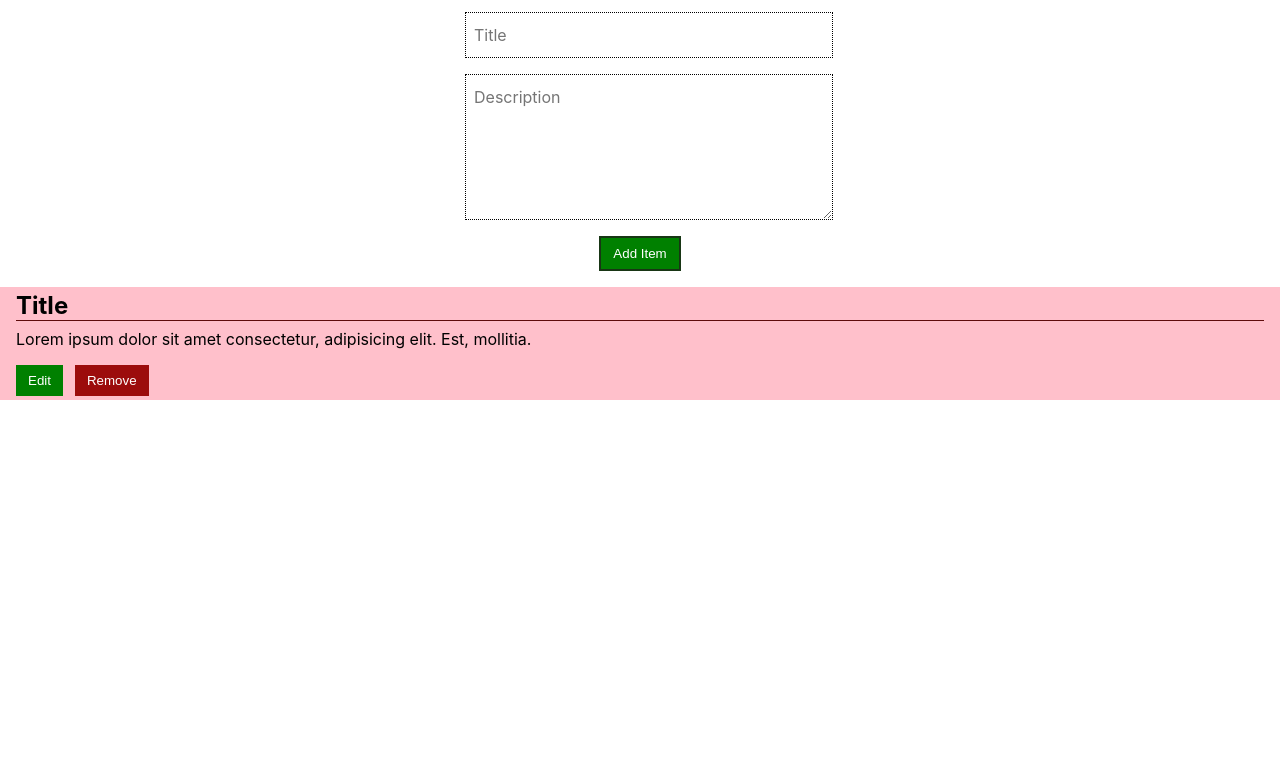
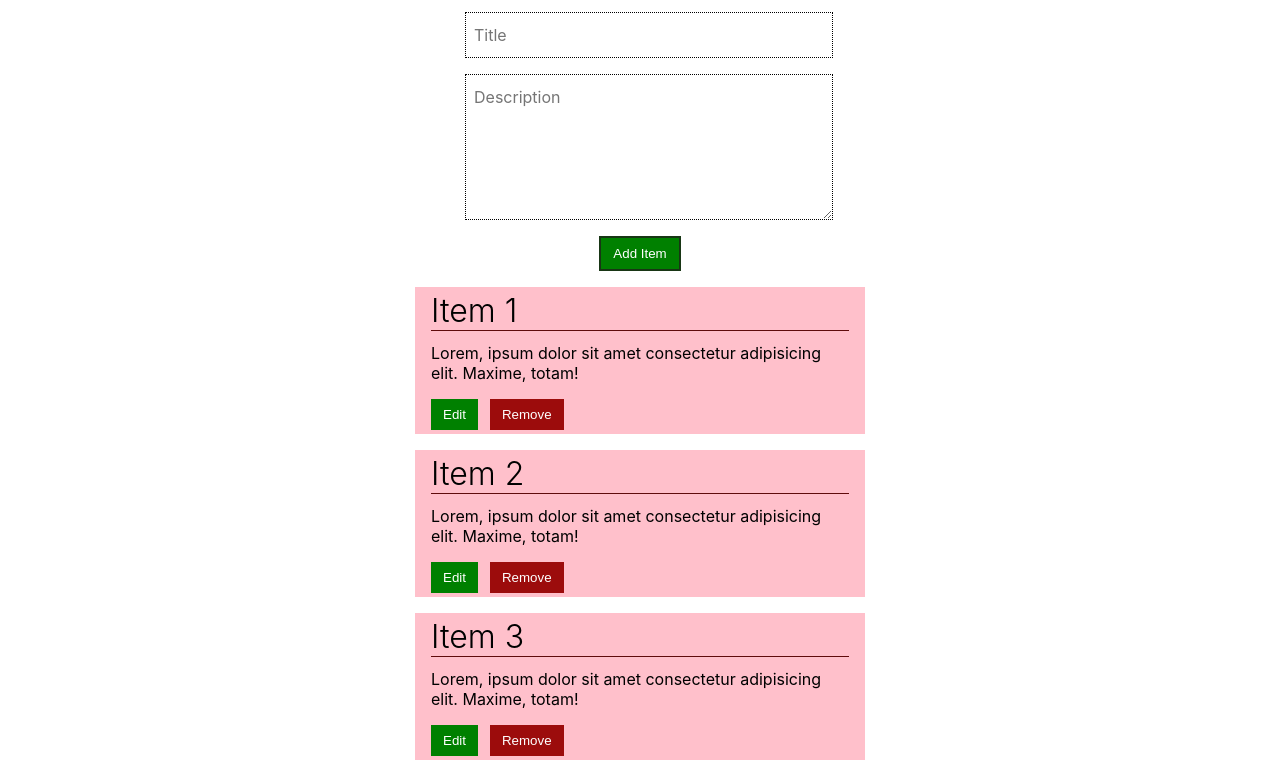
Before and after one commit to frankchoongsaeng/shopping-list, a React (Create React App) app: page / in a window 1280 px wide. Shown: the top 774 px of the page. Built offline with nearby package versions, Linux system fonts and the light colour scheme.

Commit message:
render multiple components from a list using map

```diff
--- /dev/null
+++ b/src/components/list-item.jsx
@@ -0,0 +1,12 @@
+function ListItem({ item }) {
+	return (
+		<li>
+			<h2 className='title'>{item.title}</h2>
+			<p className='description'>{item.description}</p>
+			<button className='btn'>Edit</button>
+			<button className='btn remove'>Remove</button>
+		</li>
+	);
+}
+
+export default ListItem;
--- a/src/components/shopping-list.jsx
+++ b/src/components/shopping-list.jsx
@@ -1,17 +1,50 @@
+import ListItem from './list-item';
 import '../styles/shopping-list.css';
+
+const listitems = [
+	{
+		id: 1,
+		title: 'Item 1',
+		description:
+			'Lorem, ipsum dolor sit amet consectetur adipisicing elit. Maxime, totam!',
+	},
+	{
+		id: 2,
+		title: 'Item 2',
+		description:
+			'Lorem, ipsum dolor sit amet consectetur adipisicing elit. Maxime, totam!',
+	},
+	{
+		id: 3,
+		title: 'Item 3',
+		description:
+			'Lorem, ipsum dolor sit amet consectetur adipisicing elit. Maxime, totam!',
+	},
+	{
+		id: 3,
+		title: 'Item 4',
+		description:
+			'Lorem, ipsum dolor sit amet consectetur adipisicing elit. Maxime, totam!',
+	},
+	{
+		id: 4,
+		title: 'Item 5',
+		description:
+			'Lorem, ipsum dolor sit amet consectetur adipisicing elit. Maxime, totam!',
+	},
+];
 
 function ShoppingList() {
 	return (
 		<ul>
-			<li>
-				<h2 className='title'>Title</h2>
-				<p className='description'>
-					Lorem ipsum dolor sit amet consectetur,
-					adipisicing elit. Est, mollitia.
-				</p>
-				<button className='btn'>Edit</button>
-				<button className='btn remove'>Remove</button>
-			</li>
+			{listitems.map(function (shoppingItem) {
+				return (
+					<ListItem
+						key={shoppingItem.id}
+						item={shoppingItem}
+					/>
+				);
+			})}
 		</ul>
 	);
 }
--- a/src/styles/shopping-list.css
+++ b/src/styles/shopping-list.css
@@ -1,17 +1,22 @@
 ul {
 	list-style-type: none;
 	padding: 0;
+	max-width: 450px;
+	margin: 1em auto;
 }
 
 li {
 	background-color: pink;
 	padding: 0.25rem 1rem;
+	margin-bottom: 1em;
 }
 
 li > .title {
 	border-bottom: 1px solid rgb(95, 11, 11);
 	margin: 0;
-	margin-bottom: 0.5rem;
+	margin-bottom: 0.75rem;
+	font-size: 200%;
+	font-weight: 300;
 }
 
 li > .description {
```
